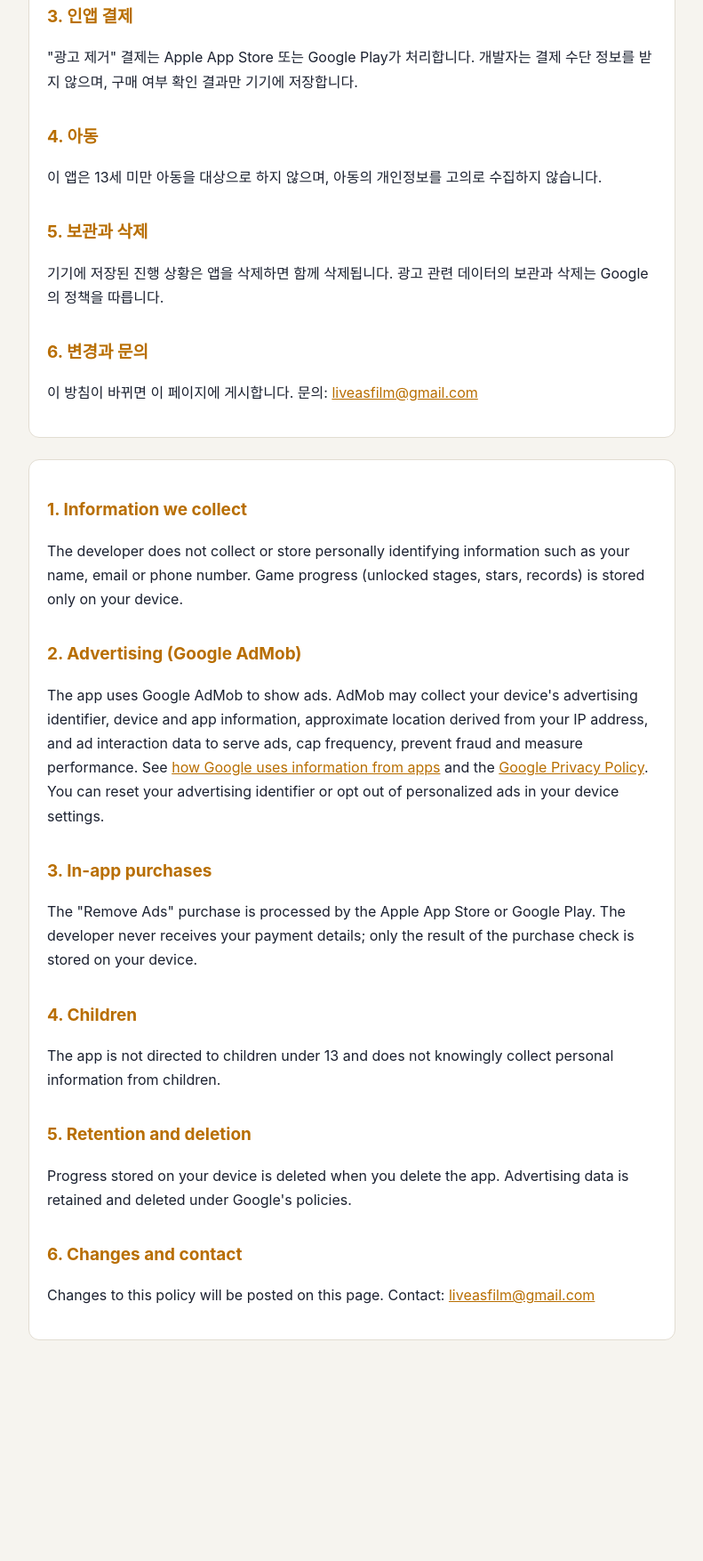
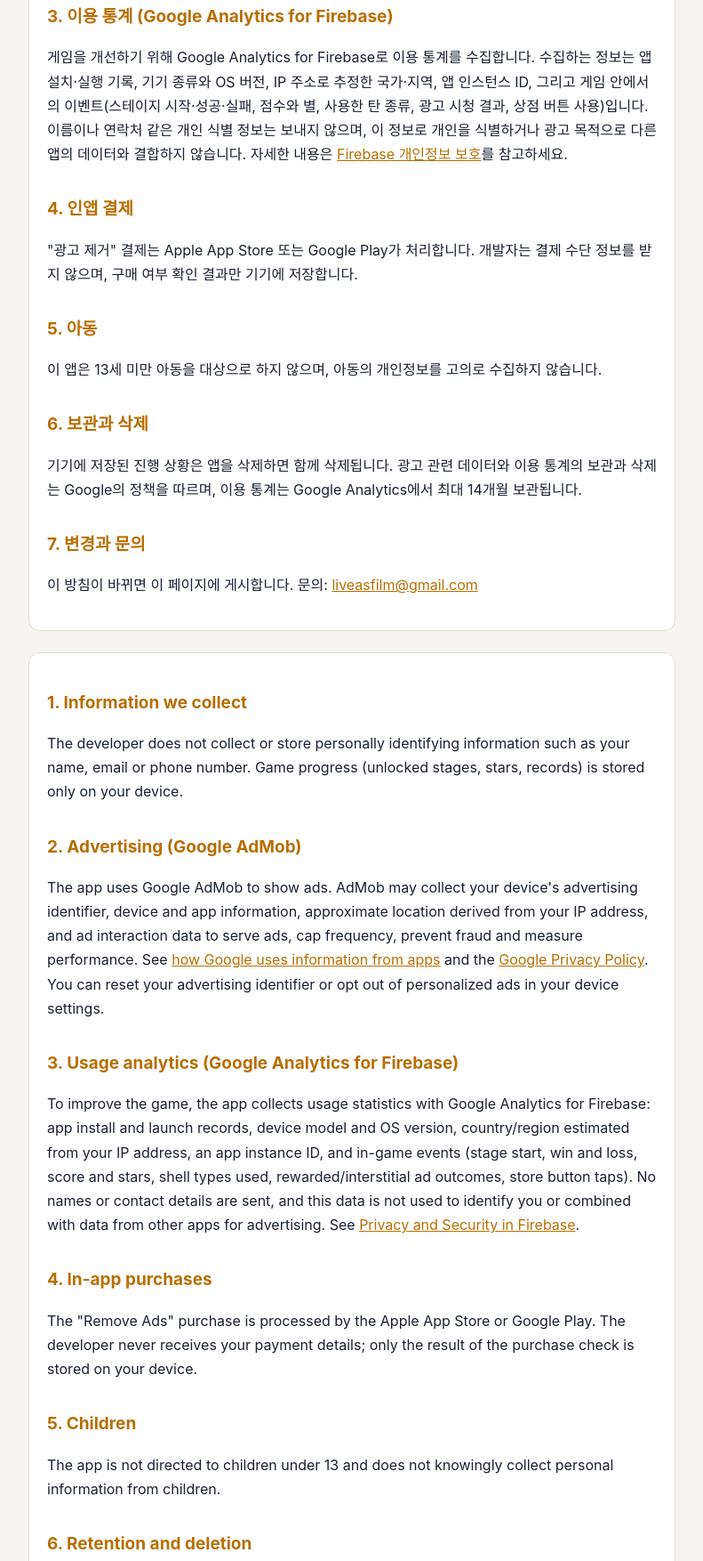
Before and after one commit to liveasfilm/landmark-defense-site, a plain HTML site: page privacy.html in a window 1280 px wide. Shown: the part 549-2303 px from the top of the page at 89% size, without its empty margins (244-1035 px from the left). Before the commit the page ends 2143 px from the top, so only its background shows below. Drawn offline with Linux system fonts and the light colour scheme.

Commit message:
Disclose Google Analytics for Firebase in the privacy policy

```diff
--- a/privacy.html
+++ b/privacy.html
@@ -1,16 +1,18 @@
 <!doctype html><html lang="ko"><head><meta charset="utf-8"><meta name="viewport" content="width=device-width,initial-scale=1"><title>랜드마크 방위대 개인정보처리방침</title><link rel="stylesheet" href="style.css"></head><body><main>
 <nav><a href="index.html">지원 · Support</a><a href="privacy.html">개인정보처리방침 · Privacy</a></nav>
-<h1>개인정보처리방침 · Privacy Policy</h1><p class="sub">랜드마크 방위대 (Landmark Defense) · 시행일 Effective 2026-10-01</p>
+<h1>개인정보처리방침 · Privacy Policy</h1><p class="sub">랜드마크 방위대 (Landmark Defense) · 시행일 Effective 2026-10-01 · 개정 Revised 2026-10-09</p>
 <section lang="ko"><h2>1. 수집하는 정보</h2><p>개발자는 이름, 이메일, 연락처 등 개인을 식별하는 정보를 직접 수집하거나 서버에 저장하지 않습니다. 게임 진행 상황(해금 스테이지, 별, 기록)은 기기 안에만 저장됩니다.</p>
 <h2>2. 광고 (Google AdMob)</h2><p>앱은 광고를 표시하기 위해 Google AdMob을 사용합니다. AdMob은 광고 제공, 빈도 제한, 부정 클릭 방지, 성과 측정을 위해 기기의 광고 식별자, 기기 및 앱 정보, IP 주소로 추정한 대략적인 위치, 광고와의 상호작용 정보를 수집할 수 있습니다. 자세한 내용은 <a href="https://policies.google.com/technologies/ads">Google 광고 정책</a>과 <a href="https://policies.google.com/privacy">Google 개인정보처리방침</a>을 참고하세요. 기기 설정에서 광고 식별자를 초기화하거나 맞춤 광고를 끌 수 있습니다.</p>
-<h2>3. 인앱 결제</h2><p>"광고 제거" 결제는 Apple App Store 또는 Google Play가 처리합니다. 개발자는 결제 수단 정보를 받지 않으며, 구매 여부 확인 결과만 기기에 저장합니다.</p>
-<h2>4. 아동</h2><p>이 앱은 13세 미만 아동을 대상으로 하지 않으며, 아동의 개인정보를 고의로 수집하지 않습니다.</p>
-<h2>5. 보관과 삭제</h2><p>기기에 저장된 진행 상황은 앱을 삭제하면 함께 삭제됩니다. 광고 관련 데이터의 보관과 삭제는 Google의 정책을 따릅니다.</p>
-<h2>6. 변경과 문의</h2><p>이 방침이 바뀌면 이 페이지에 게시합니다. 문의: <a href="mailto:liveasfilm@gmail.com">liveasfilm@gmail.com</a></p></section>
+<h2>3. 이용 통계 (Google Analytics for Firebase)</h2><p>게임을 개선하기 위해 Google Analytics for Firebase로 이용 통계를 수집합니다. 수집하는 정보는 앱 설치·실행 기록, 기기 종류와 OS 버전, IP 주소로 추정한 국가·지역, 앱 인스턴스 ID, 그리고 게임 안에서의 이벤트(스테이지 시작·성공·실패, 점수와 별, 사용한 탄 종류, 광고 시청 결과, 상점 버튼 사용)입니다. 이름이나 연락처 같은 개인 식별 정보는 보내지 않으며, 이 정보로 개인을 식별하거나 광고 목적으로 다른 앱의 데이터와 결합하지 않습니다. 자세한 내용은 <a href="https://firebase.google.com/support/privacy">Firebase 개인정보 보호</a>를 참고하세요.</p>
+<h2>4. 인앱 결제</h2><p>"광고 제거" 결제는 Apple App Store 또는 Google Play가 처리합니다. 개발자는 결제 수단 정보를 받지 않으며, 구매 여부 확인 결과만 기기에 저장합니다.</p>
+<h2>5. 아동</h2><p>이 앱은 13세 미만 아동을 대상으로 하지 않으며, 아동의 개인정보를 고의로 수집하지 않습니다.</p>
+<h2>6. 보관과 삭제</h2><p>기기에 저장된 진행 상황은 앱을 삭제하면 함께 삭제됩니다. 광고 관련 데이터와 이용 통계의 보관과 삭제는 Google의 정책을 따르며, 이용 통계는 Google Analytics에서 최대 14개월 보관됩니다.</p>
+<h2>7. 변경과 문의</h2><p>이 방침이 바뀌면 이 페이지에 게시합니다. 문의: <a href="mailto:liveasfilm@gmail.com">liveasfilm@gmail.com</a></p></section>
 <section lang="en"><h2>1. Information we collect</h2><p>The developer does not collect or store personally identifying information such as your name, email or phone number. Game progress (unlocked stages, stars, records) is stored only on your device.</p>
 <h2>2. Advertising (Google AdMob)</h2><p>The app uses Google AdMob to show ads. AdMob may collect your device's advertising identifier, device and app information, approximate location derived from your IP address, and ad interaction data to serve ads, cap frequency, prevent fraud and measure performance. See <a href="https://policies.google.com/technologies/ads">how Google uses information from apps</a> and the <a href="https://policies.google.com/privacy">Google Privacy Policy</a>. You can reset your advertising identifier or opt out of personalized ads in your device settings.</p>
-<h2>3. In-app purchases</h2><p>The "Remove Ads" purchase is processed by the Apple App Store or Google Play. The developer never receives your payment details; only the result of the purchase check is stored on your device.</p>
-<h2>4. Children</h2><p>The app is not directed to children under 13 and does not knowingly collect personal information from children.</p>
-<h2>5. Retention and deletion</h2><p>Progress stored on your device is deleted when you delete the app. Advertising data is retained and deleted under Google's policies.</p>
-<h2>6. Changes and contact</h2><p>Changes to this policy will be posted on this page. Contact: <a href="mailto:liveasfilm@gmail.com">liveasfilm@gmail.com</a></p></section>
+<h2>3. Usage analytics (Google Analytics for Firebase)</h2><p>To improve the game, the app collects usage statistics with Google Analytics for Firebase: app install and launch records, device model and OS version, country/region estimated from your IP address, an app instance ID, and in-game events (stage start, win and loss, score and stars, shell types used, rewarded/interstitial ad outcomes, store button taps). No names or contact details are sent, and this data is not used to identify you or combined with data from other apps for advertising. See <a href="https://firebase.google.com/support/privacy">Privacy and Security in Firebase</a>.</p>
+<h2>4. In-app purchases</h2><p>The "Remove Ads" purchase is processed by the Apple App Store or Google Play. The developer never receives your payment details; only the result of the purchase check is stored on your device.</p>
+<h2>5. Children</h2><p>The app is not directed to children under 13 and does not knowingly collect personal information from children.</p>
+<h2>6. Retention and deletion</h2><p>Progress stored on your device is deleted when you delete the app. Advertising and analytics data are retained and deleted under Google's policies; analytics data is kept in Google Analytics for at most 14 months.</p>
+<h2>7. Changes and contact</h2><p>Changes to this policy will be posted on this page. Contact: <a href="mailto:liveasfilm@gmail.com">liveasfilm@gmail.com</a></p></section>
 </main></body></html>
```
